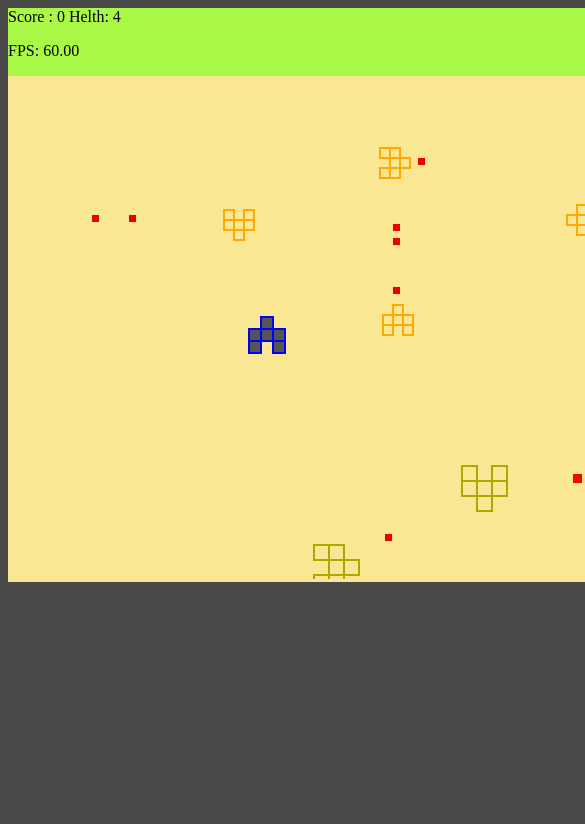
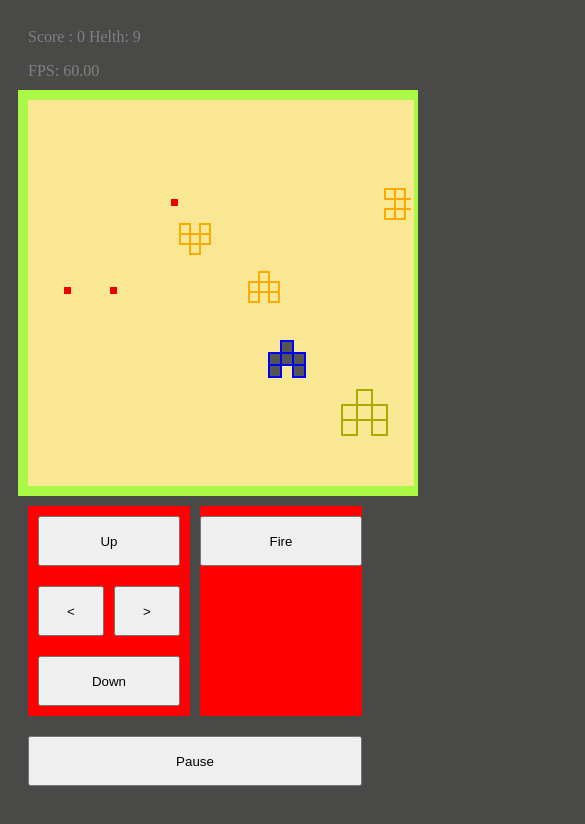
Before and after one commit to prakharmaurya/Rango, a plain HTML site: page game.html in a window 390 px wide. Shown: the top 824 px of the page, 585 px wide, since content can reach past the window. Drawn offline with Linux system fonts and the light colour scheme.

Commit message:
mobile button added

```diff
--- a/game.html
+++ b/game.html
@@ -3,20 +3,41 @@
     <meta charset="UTF-8" />
     <meta name="viewport" content="width=device-width, initial-scale=1.0" />
     <title>Rango</title>
+    <style>
+      h1 {
+        color: red;
+      }
+      p {
+        color: gray;
+      }
+      .row {
+        display: table;
+        width: 100%; /*Optional*/
+        table-layout: fixed; /*Optional*/
+        border-spacing: 10px; /*Optional*/
+      }
+      .column {
+        display: table-cell;
+        background-color: red; /*Optional*/
+      }
+    </style>
   </head>
   <body style="background-color: #494947">
+    <div class="row" id="mainDiv">
+      <div class="row">
+        <p class="" id="score"></p>
+        <span></span>
+        <p id="fps"></p>
+      </div>
       <div
-      id="mainDiv"
+        class="row"
         style="
-        width: 600px;
-        height: 500px;
+          width: 400px;
+          height: 400px;
           margin: auto;
           background-color: #aaf947;
         "
       >
-      <p id="score"></p>
-      <span></span>
-      <p id="fps"></p>
         <canvas
           id="myCanvas"
           style="
@@ -26,6 +47,58 @@
             height: 100%;
           "
         ></canvas>
+      </div>
+      <div class="row">
+        <div class="column">
+          <div class="row">
+            <button
+              onclick="characterPositioner(0, 90)"
+              style="width: 100%; height: 50px"
+            >
+              Up
+            </button>
+          </div>
+          <div class="row">
+            <div class="column">
+              <button
+                onclick="characterPositioner(0, 180)"
+                style="width: 100%; height: 50px"
+              >
+                <
+              </button>
+            </div>
+            <div class="column">
+              <button
+                onclick="characterPositioner(0, 0)"
+                style="width: 100%; height: 50px"
+              >
+                >
+              </button>
+            </div>
+          </div>
+          <div class="row">
+            <button
+              onclick="characterPositioner(0, 270)"
+              style="width: 100%; height: 50px"
+            >
+              Down
+            </button>
+          </div>
+        </div>
+        <div class="column" style="margin: 0 auto 0 auto">
+          <button
+            onclick="createBullet(charactersState[0])"
+            style="height: 50px; width: 100%"
+          >
+            Fire
+          </button>
+        </div>
+      </div>
+      <div class="row">
+        <button onclick="pause()" style="width: 100%; height: 50px">
+          Pause
+        </button>
+      </div>
     </div>
     <script>
       "use strict";
@@ -68,7 +141,7 @@
         botFiringFrequency: 3,
         botEnemySpwanFrequency: 5,
         botBossSpwanFrequency: 3,
-        botNumberAtaTime: 6,
+        botNumberAtaTime: 4,
         edgeMargin: 5,
         strokeWidth: "2",
         strokeColor: "#00f",
--- a/index.js
+++ b/index.js
@@ -8,7 +8,7 @@ const config = {
   playerBulletDamage: 1,
   playerBulletSpeed: 7,
   playerBulletSize: 8,
-  playerSpeed: 5,
+  playerSpeed: 8,
 
   enemyColor: "#fa0",
   enemyColorStyle: 0,
```
Also changed, not shown: index.html (+82 -6 lines). Lines whose indentation alone changed are shown as unchanged.
